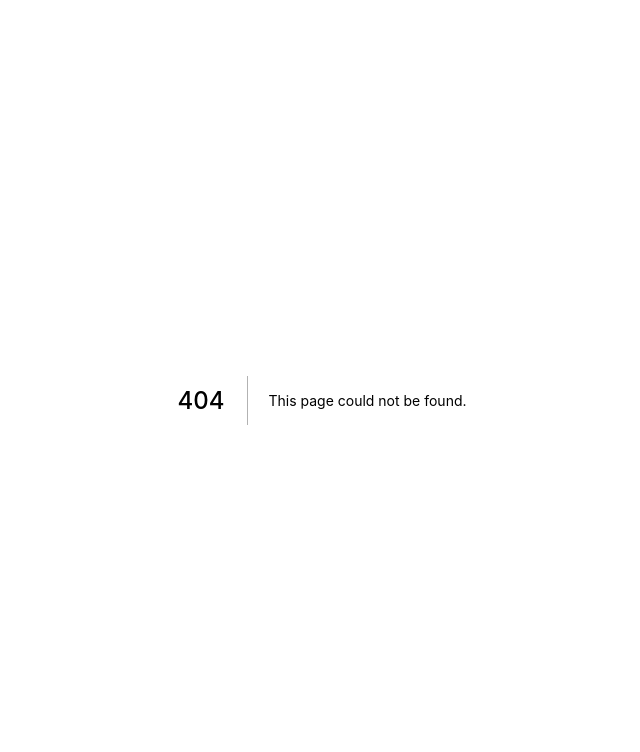
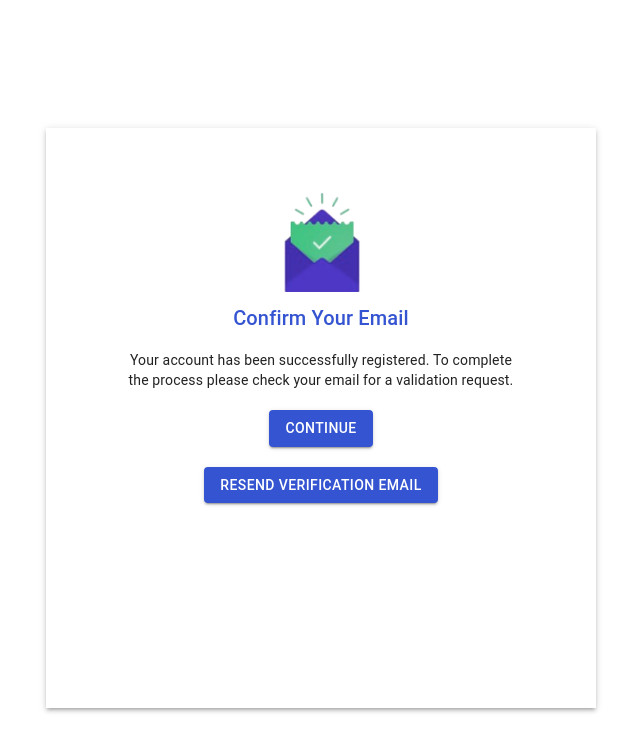
Before and after one commit to HouzezProject/houzez-app, a Next.js app: page /email-verification in a window 1280 px wide. Before the commit this address had no page. Shown: the top 752 px of the page, without its empty margins (318-958 px from the left). Built offline with nearby package versions, Linux system fonts and the light colour scheme.

Commit message:
make the url readable

```diff
--- /dev/null
+++ b/src/pages/email-verification.tsx
@@ -0,0 +1,54 @@
+import * as React from "react";
+import type { NextPage } from "next";
+import Button from "@mui/material/Button";
+import CssBaseline from "@mui/material/CssBaseline";
+import Box from "@mui/material/Box";
+import Typography from "@mui/material/Typography";
+import Container from "@mui/material/Container";
+
+const EmailVerificationPage: NextPage = () => {
+  return (
+    <>
+      <CssBaseline />
+      <Container maxWidth="sm">
+        <Box
+          sx={{
+            width: "550px",
+            height: "580px",
+            boxShadow: 3,
+            marginTop: 16,
+            display: "flex",
+            flexDirection: "column",
+            alignItems: "center"
+          }}
+          bgcolor="primary"
+        >
+          <Box
+            component="img"
+            sx={{
+              height: 100,
+              width: 100,
+              marginTop: 8
+            }}
+            alt="Email Open."
+            src="/images/email.png"
+          />
+          <Typography variant="h6" color="primary" mt="10px">
+            Confirm Your Email
+          </Typography>
+          <Typography variant="body2" mt="16px" textAlign="center" ml="80px" mr="80px">
+            Your account has been successfully registered. To complete the process please check your email for a
+            validation request.
+          </Typography>
+          <Box mt="20px">
+            <Button variant="contained">CONTINUE</Button>
+          </Box>
+          <Box mt="20px">
+            <Button variant="contained">Resend verification email</Button>
+          </Box>
+        </Box>
+      </Container>
+    </>
+  );
+};
+export default EmailVerificationPage;
```
